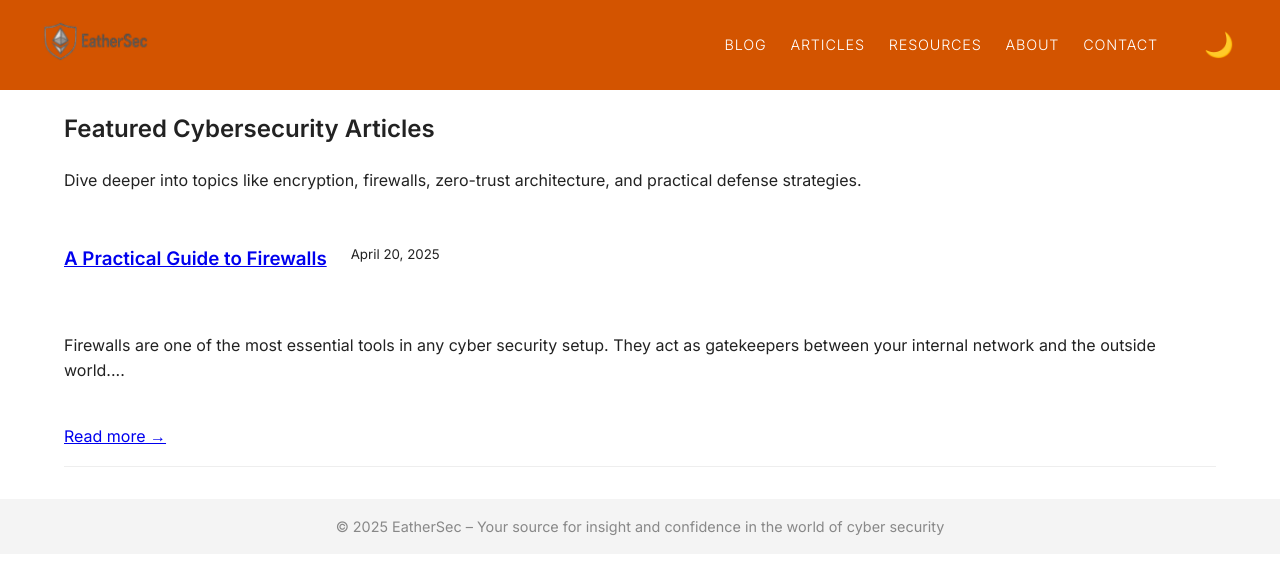
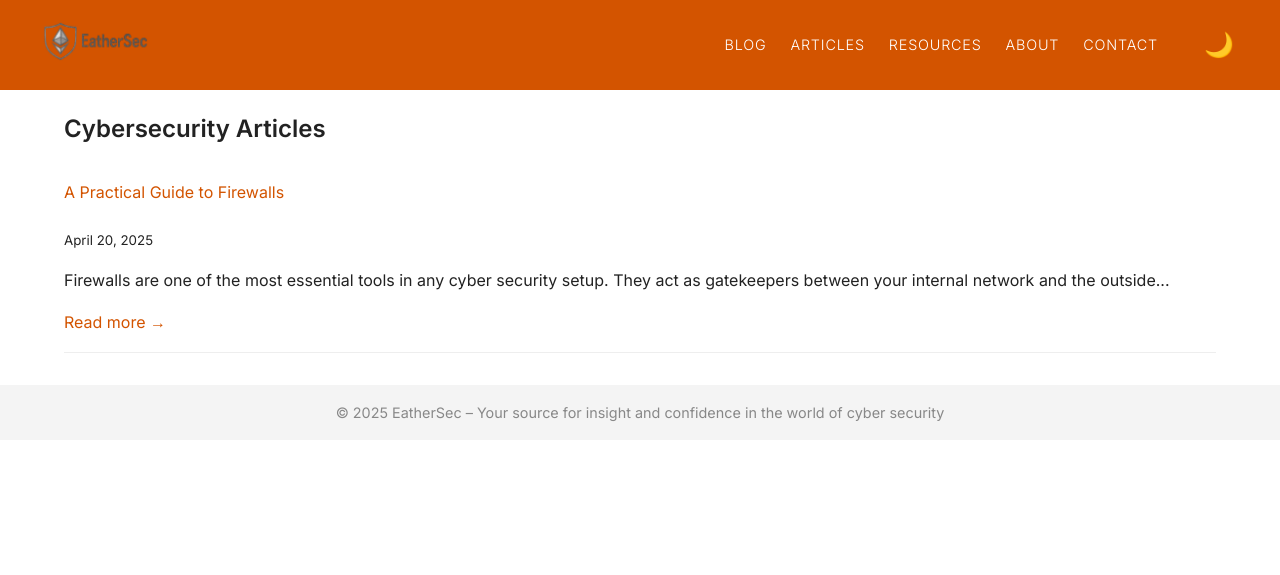
Before and after one commit to espenssk/blogpage, a Jekyll site: the page built from articles.md, in a window 1280 px wide. Shown: the top 575 px of the page. Built offline with Jekyll 4.4.1, drawn with Linux system fonts in a browser that asks for light colours.

Commit message:
Update articles.md

```diff
--- a/articles.md
+++ b/articles.md
@@ -4,19 +4,21 @@ title: Articles
 permalink: /articles/
 ---
 
-<section>
-  <h2>Featured Cybersecurity Articles</h2>
-  <p>Dive deeper into topics like encryption, firewalls, zero-trust architecture, and practical defense strategies.</p>
-</section>
+<h2>Cybersecurity Articles</h2>
 
 <ul class="post-list">
   {% for post in site.posts %}
     {% if post.categories contains "article" %}
-      <li>
-        <h3><a href="{{ post.url }}">{{ post.title }}</a></h3>
-        <p><small>{{ post.date | date: "%B %d, %Y" }}</small></p>
-        <p>{{ post.excerpt | strip_html | truncatewords: 25 }}</p>
-        <a href="{{ post.url }}">Read more →</a>
+      <li class="fade-in fade-in-delay">
+        {% if post.thumbnail %}
+          <img class="post-thumb-left" src="{{ post.thumbnail | relative_url }}" alt="{{ post.title }} thumbnail">
+        {% endif %}
+        <div class="post-info">
+          <h4><a href="{{ post.url }}">{{ post.title }}</a></h4>
+          <p><small>{{ post.date | date: "%B %d, %Y" }}</small></p>
+          <p>{{ post.excerpt | strip_html | truncatewords: 24 }}</p>
+          <a href="{{ post.url }}">Read more →</a>
+        </div>
       </li>
     {% endif %}
   {% endfor %}
```
